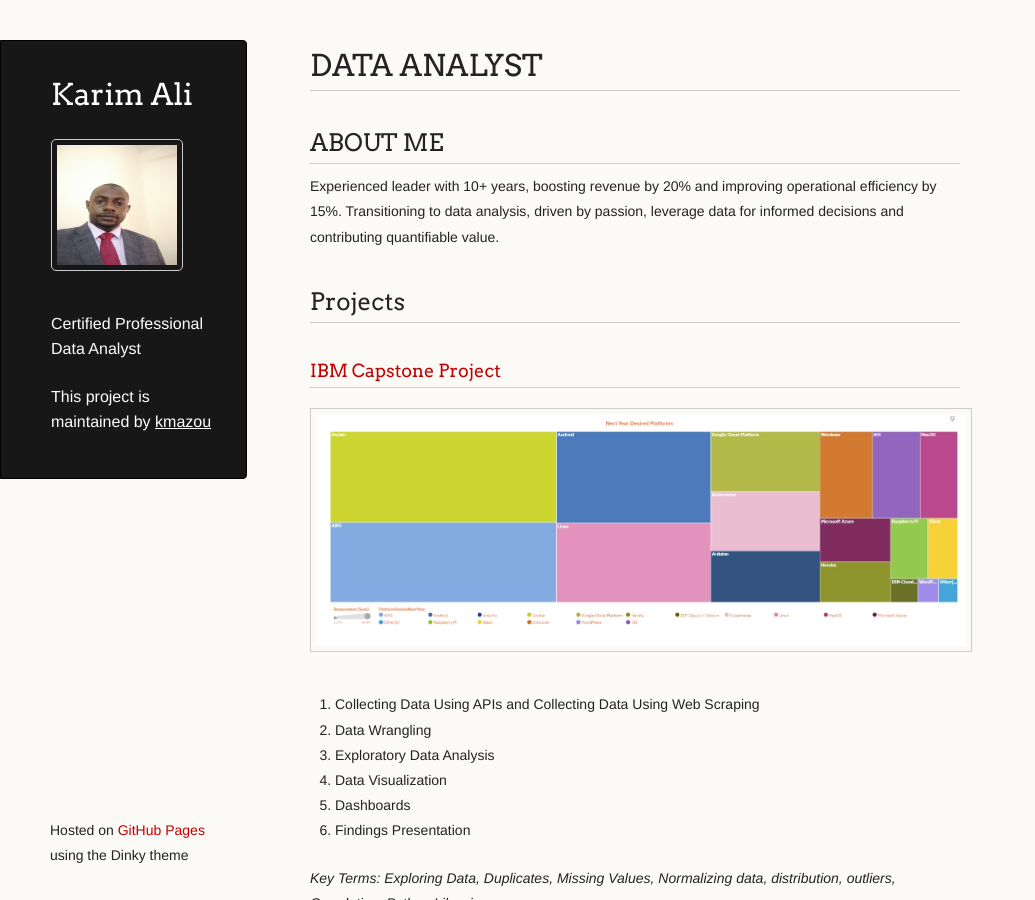
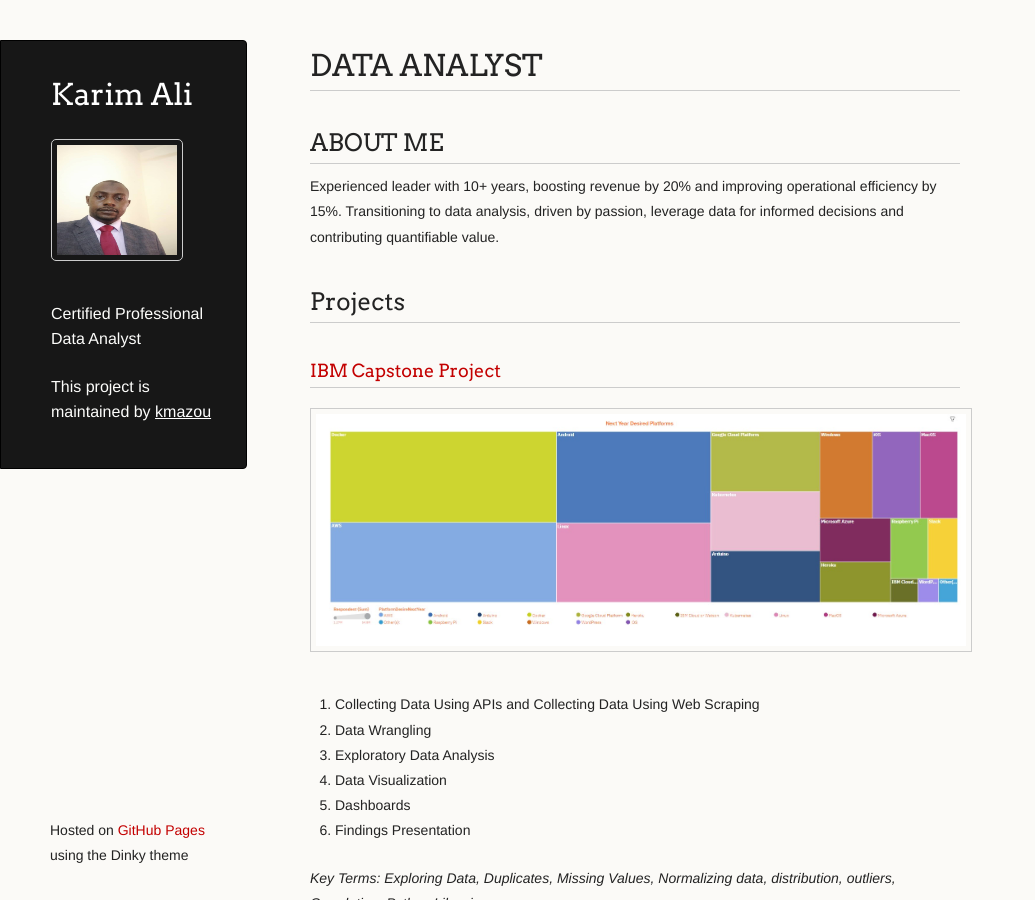
Before and after one commit to kmazou/Portfolio, a Jekyll site: the page built from index.md, in a window 1280 px wide and 900 px high. Shown: the whole window, without its empty margins (0-1035 px from the left). Built offline with Jekyll 4.4.1, drawn with Linux system fonts in a browser that asks for light colours.

Commit message:
Update default.html

```diff
--- a/_layouts/default.html
+++ b/_layouts/default.html
@@ -17,7 +17,7 @@
     <div class="wrapper">
         <header>
             <h1 class="header">{{ site.title | default: site.github.repository_name }}</h1>
-            <img src="{{ '/assets/img/Karim_ali.jpg' | relative_url }}" alt="Karim Ali" width="120" height="120" style="border-radius: 5px;">
+            <img src="{{ '/assets/img/Karim_ali.jpg' | relative_url }}" alt="Karim Ali" width="120" height="110" style="border-radius: 5px;">
             <p class="header">{{ site.description | default: site.github.project_tagline }}</p>
 
             {% if site.github.is_project_page %}
```
